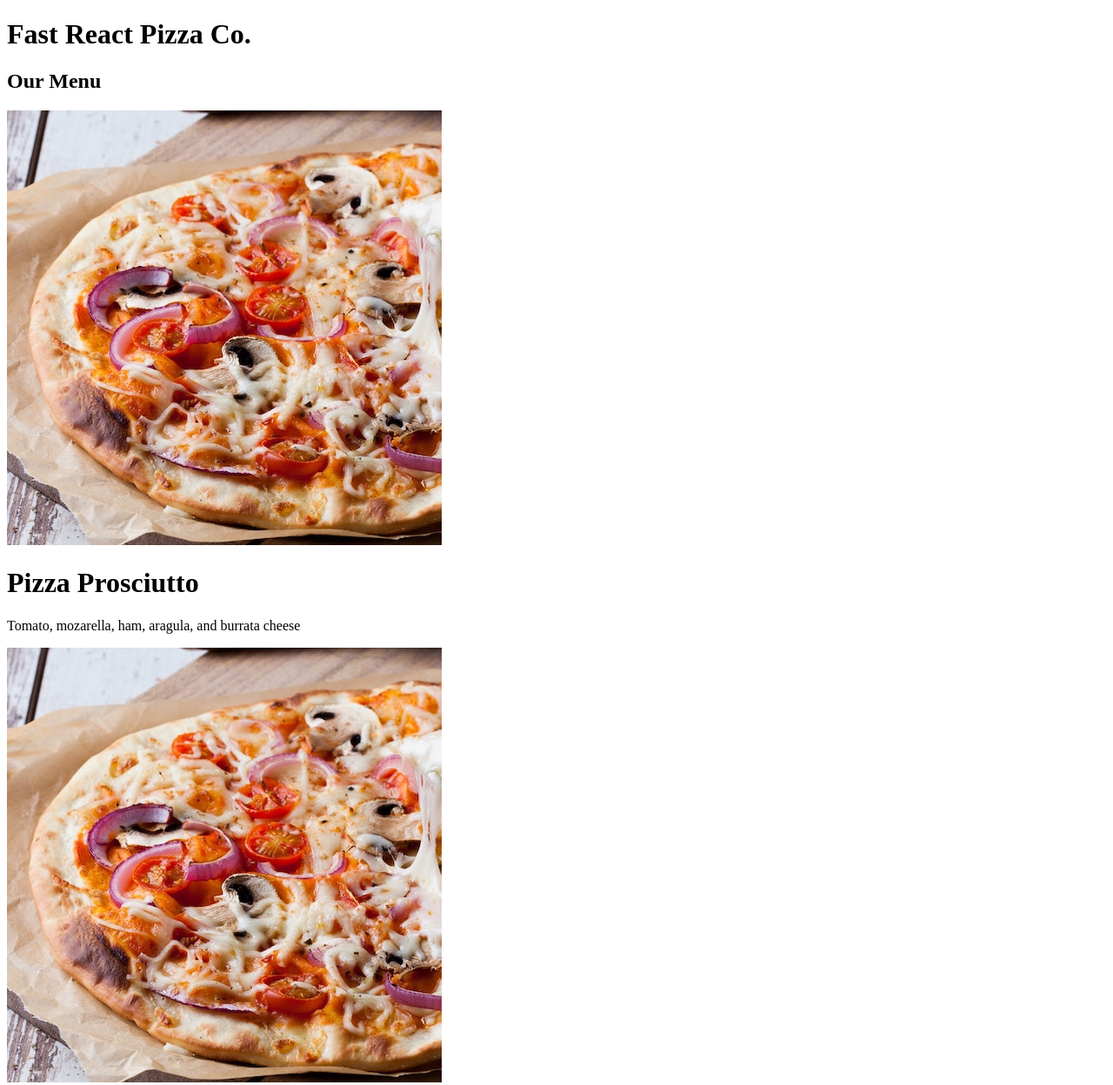
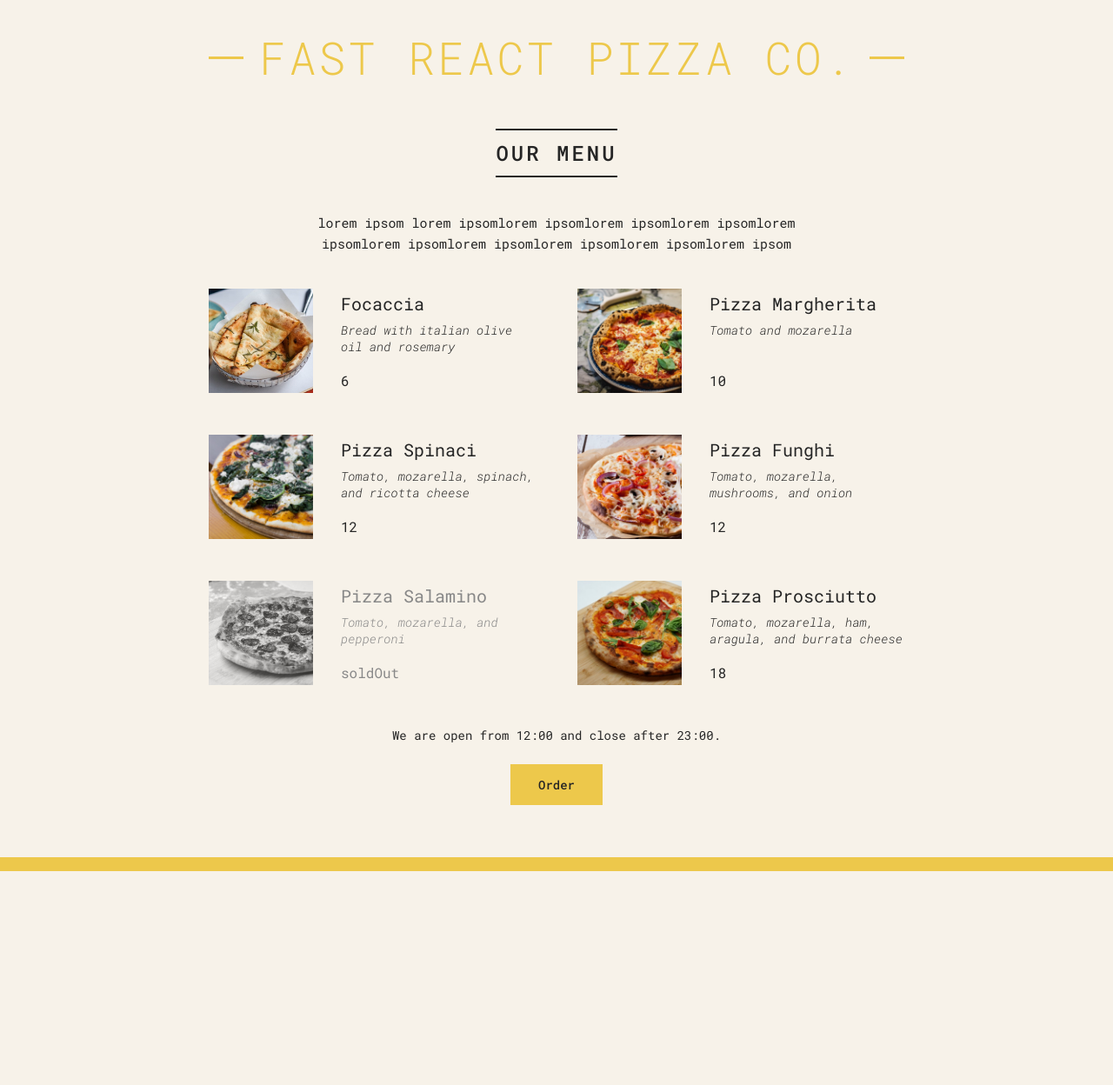
Before and after one commit to sohrab-jan/Pizza, a React app: page / in a window 1280 px wide. Shown: the top 1248 px of the page at 87% size. After the commit the page ends 1002 px from the top, so only its background shows below. Built offline with nearby package versions, Linux system fonts and the light colour scheme.

Commit message:
add changes

```diff
--- a/public/index.html
+++ b/public/index.html
@@ -14,7 +14,7 @@
       manifest.json provides metadata used when your web app is installed on a
       user's mobile device or desktop. See https://developers.google.com/web/fundamentals/web-app-manifest/
     -->
-    <link rel="manifest" href="%PUBLIC_URL%/manifest.json" />
+    <link rel="manifest" href="%PUBLIC_URL%/manifeskst.json" />
     <!--
       Notice the use of %PUBLIC_URL% in the tags above.
       It will be replaced with the URL of the `public` folder during the build.
@@ -24,7 +24,7 @@
       work correctly both with client-side routing and a non-root public URL.
       Learn how to configure a non-root public URL by running `npm run build`.
     -->
-    <title>React App</title>
+    <title>Fast React Pizz Co.</title>
   </head>
   <body>
     <noscript>You need to enable JavaScript to run this app.</noscript>
--- a/src/index.css
+++ b/src/index.css
@@ -1,4 +1,4 @@
-@import url('https://fonts.googleapis.com/css2?family=Roboto+Mono:ital,wght@0,300;0,400;0,500;1,300&display=swap');
+@import url("https://fonts.googleapis.com/css2?family=Roboto+Mono:ital,wght@0,300;0,400;0,500;1,300&display=swap");
 
 * {
   margin: 0;
@@ -11,7 +11,7 @@ html {
 }
 
 body {
-  font-family: 'Roboto Mono', sans-serif;
+  font-family: "Roboto Mono", sans-serif;
   color: #252525;
   font-weight: 400;
   background-color: #f7f2e9;
@@ -55,9 +55,9 @@ body {
 .header h1::before,
 .header h1::after {
   display: block;
-  content: '';
+  content: "";
   height: 3px;
-  width: 12rem;
+  width: 4rem;
   background-color: #edc84b;
   position: absolute;
   top: calc(50% - 1px);
--- a/src/index.js
+++ b/src/index.js
@@ -1,5 +1,6 @@
 import React from "react";
 import ReactDOM from "react-dom/client";
+import "./index.css";
 
 const pizzaData = [
   {
@@ -48,7 +49,7 @@ const pizzaData = [
 
 function App() {
   return (
-    <div>
+    <div className="container">
       <Header />
       <Menu />
       <Footer />
@@ -56,33 +57,75 @@ function App() {
   );
 }
 
-function Header() {
-  return <h1>Fast React Pizza Co.</h1>;
+function Pizza({ pizza }) {
+  return (
+    <li className={`pizza ${pizza.soldOut ? "sold-out" : ""}`}>
+      <img src={pizza.photoName} alt={pizza.name} />
+      <div>
+        <h3>{pizza.name}</h3>
+        <p>{pizza.ingredients}</p>
+        <span>{pizza.soldOut ? "soldOut" : pizza.price}</span>
+      </div>
+    </li>
+  );
 }
 
 function Menu() {
   return (
-    <div>
+    <main className="menu">
       <h2>Our Menu</h2>
-      <Pizza />
-      <Pizza />
-      <Pizza />
-    </div>
+      {pizzaData.length > 0 ? (
+        <>
+          <p>
+            lorem ipsom lorem ipsomlorem ipsomlorem ipsomlorem ipsomlorem
+            ipsomlorem ipsomlorem ipsomlorem ipsomlorem ipsomlorem ipsom
+          </p>
+          <ul className="pizzas">
+            {pizzaData.map((pizza) => (
+              <Pizza pizza={pizza} key={pizza.name} />
+            ))}
+          </ul>
+        </>
+      ) : (
+        <p>we are currently working on our menu</p>
+      )}
+    </main>
+  );
+}
+
+function Header() {
+  return (
+    <header className="header">
+      <h1>Fast React Pizza Co.</h1>
+    </header>
   );
 }
 
 function Footer() {
+  const hour = new Date().getHours();
+  const endHour = 23;
+  const startHour = 12;
+  const isOpen = hour >= startHour && hour <= endHour;
+
   return (
-    <footer>{new Date().toLocaleString()}. We are currently opened.</footer>
+    <footer className="footer">
+      {isOpen ? (
+        <Order endHour={endHour} startHour={startHour} />
+      ) : (
+        <p>
+          we happy to welcome you between {startHour}:00 and {endHour}:00
+        </p>
+      )}
+    </footer>
   );
 }
-
-function Pizza() {
+function Order({ endHour, startHour }) {
   return (
-    <div>
-      <img src="pizzas/funghi.jpg" alt="pizza" />
-      <h1>Pizza Prosciutto</h1>
-      <p>Tomato, mozarella, ham, aragula, and burrata cheese</p>
+    <div className="order">
+      <p>
+        We are open from {startHour}:00 and close after {endHour}:00.
+      </p>
+      <button className="btn">Order</button>
     </div>
   );
 }
```
